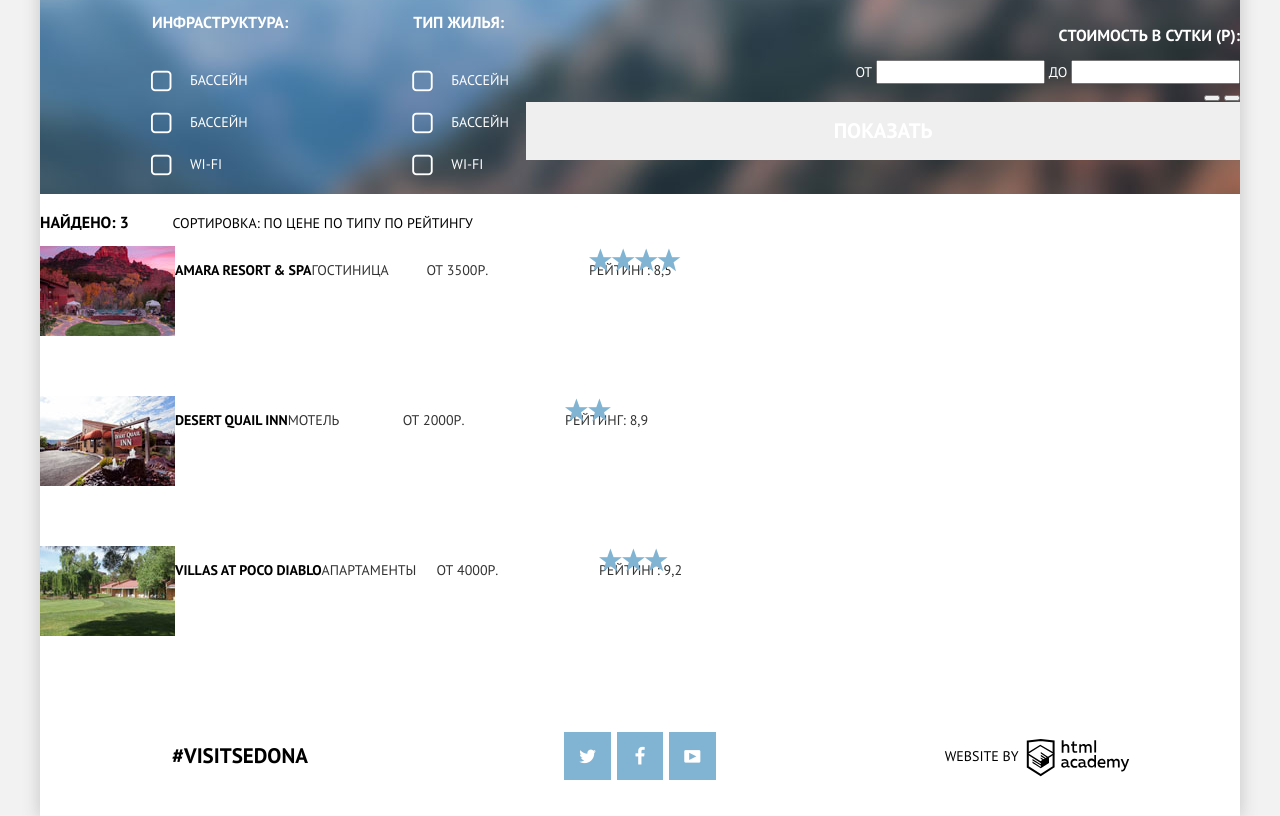
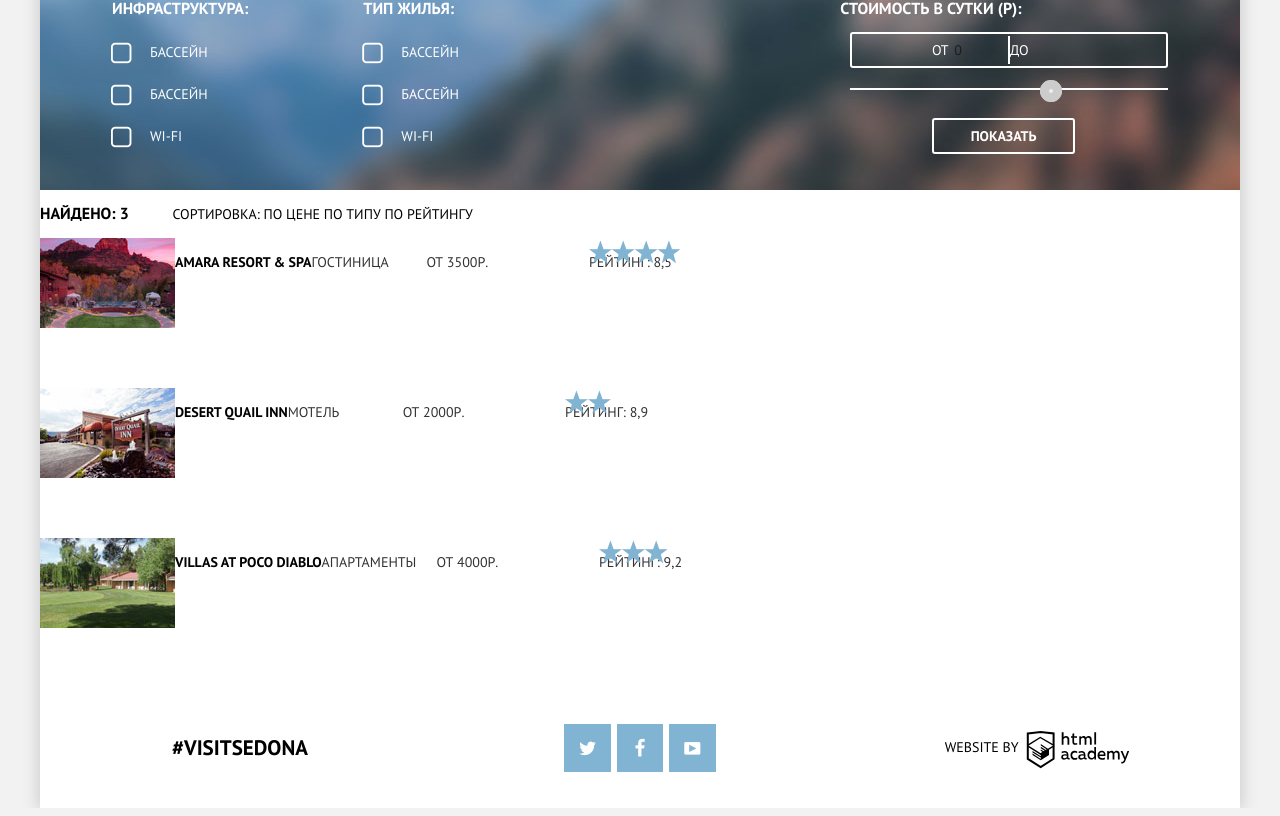
Before and after one commit to kritua/147579-sedona, a plain HTML site: page hotels.html in a window 1280 px wide. Shown: the part 83-899 px from the top of the page. Drawn offline with Linux system fonts and the light colour scheme; files whose address does not match are found by name.

Commit message:
Another useless commit

```diff
--- a/css/style.css
+++ b/css/style.css
@@ -110,7 +110,7 @@ button:enabled {
 }
 
 .main-menu li {
-    padding: 19px 0;
+    padding: 15px 0;
     text-align: center;
     flex-basis: 20%;
 }
@@ -129,6 +129,7 @@ button:enabled {
 }
 .main-menu a {
     font-weight: 700;
+    line-height: 26px;
 }
 
 .main-menu a:hover {
@@ -319,6 +320,7 @@ button:enabled {
     animation: show .75s forwards;
 }
 
+
 .form {
     margin: 55px;
 }
@@ -405,14 +407,13 @@ button:enabled {
     font-size: 14px;
     color: #a9a9a9;
     border: none;
-    height: 38px;
     width: 38px;
-    padding: 0 5px;
+    padding: 6px 5px;
 }
 
 .form-counter {
     width: 38px;
-    height: 38px;
+    padding: 6px 12px;
     text-align: center;
 }
 
@@ -438,6 +439,51 @@ button:enabled {
 .btn-find {
     background-color: #81b3d2;
 }
+
+.btn-transparent {
+    background-color: transparent;
+    border: 2px solid #ffffff;
+    border-radius: 3px;
+    width: 133px;
+    font-size: 14px;
+    line-height: 26px;
+    padding: 3px;
+    margin-left: -73px;
+    margin-top: 30px;
+}
+
+.btn-find:hover {
+    background-color: #669ec0;
+}
+
+.bth-find:active {
+    background-color: #5496bd;
+    color: #88b6d1;
+}
+
+
+/* Animation */
+
+@keyframes show {
+    0% {
+        transform: scaleY(0) translateY(-20%);
+    }
+    100% {
+        transform: scaleY(1) translateY(0);
+    }
+}
+
+@keyframes hide {
+    0% {
+        transform: scaleY(1) translateY(0);
+    }
+    100% {
+        transform: scaleY(0) translateY(-100%);
+    }
+}
+
+
+/* Конец. Animation  */
 
 
 
@@ -617,8 +663,6 @@ footer svg {
     content: '\2605 \2605 \2605';
 }
 
-
-
 .hotels-filters {
     display: flex;
     justify-content: space-around;
@@ -631,7 +675,13 @@ footer svg {
 }
 
 .checklist {
+    margin: 0;
+    padding: 0;
     margin-left: 72px;
+}
+
+.checklist h2 {
+    margin-bottom: 0;
 }
 
 .hotel-type-check .checklist {
@@ -643,15 +693,78 @@ footer svg {
     margin-left: 38px;
 }
 
-.hotel-feature-check,
+.filters-fieldsets {
+    flex-basis: 66.7%;
+    display: flex;
+}
+
 .hotel-type-check {
-    flex-basis: 20%;
+    margin-left: 30px;
 }
 
 .price-filter {
-    flex-basis: 60%;
-    text-align: right;
-    //align-self: flex-end;
+    flex-basis: 33.33%;
+    text-align: center;
+    margin-top: 8px;
+}
+
+.price-filter h2 {
+    text-align: left;
+}
+
+.price-range {
+    border: 2px solid #ffffff;
+    border-radius: 3px;
+    position: relative;
+    margin-left: 10px;
+    width: 302px;
+    padding: 6px;
+}
+
+.price-range::before {
+    content: '';
+    width: 2px;
+    height: 28px;
+    position: absolute;
+    background-color: #ffffff;
+    top: 2px;
+    left: 156px;
+
+}
+
+.price-range input {
+    background-color: transparent;
+    border: 0;
+    width: 50px;
+}
+
+.price-slider {
+    position: relative;
+    margin-top: 20px;
+}
+
+.price-slider::before {
+    content: '';
+    height: 2px;
+    width: 318px;
+    background-color: #ffffff;
+    position: absolute;
+    left: 0;
+    margin-left: 10px;
+
+}
+
+.slider {
+    position: absolute;
+    top: -8px;
+    padding: 2px;
+    border-radius: 50%;
+    border: 9px solid #cccccc;
+    cursor: pointer;
+}
+
+.slider-min-price {
+
 }
 
 .hotel-type ul {
--- a/hotels.html
+++ b/hotels.html
@@ -28,6 +28,7 @@
     <main class="main-hotels" id="main-hotels">
         <section class="hotels-features">
             <form class="hotels-filters">
+                <div class="filters-fieldsets">
                     <fieldset class="hotel-feature-check">
                         <ul class="checklist">
                             <li><h2>Инфраструктура:</h2></li>
@@ -62,12 +63,14 @@
                             </li>
                         </ul>
                     </fieldset>
+                </div>
                 <div class="price-filter">
+                    <div class="price-filter-form">
                         <h2>Стоимость в сутки (Р):</h2>
                         <div class="price-controls">
                             <div class="price-range">
                                 <label for="low-cost">От</label>
-                            <input type="text" name="low-cost" id="low-cost">
+                                <input type="text" name="low-cost" id="low-cost" placeholder="0">
                                 <label for="high-cost">До</label>
                                 <input type="text" name="high-cost" id="high-cost">
                             </div>
@@ -76,7 +79,8 @@
                                 <button class="slider slider-max-price" type="button"></button>
                             </div>
                         </div>
-                    <button class="btn" type="submit">Показать</button>
+                        <a class="btn btn-transparent" href="#">Показать</a>
+                    </div>
                 </div>
             </form>
         </section>
```
Lines whose indentation alone changed are shown as unchanged.
